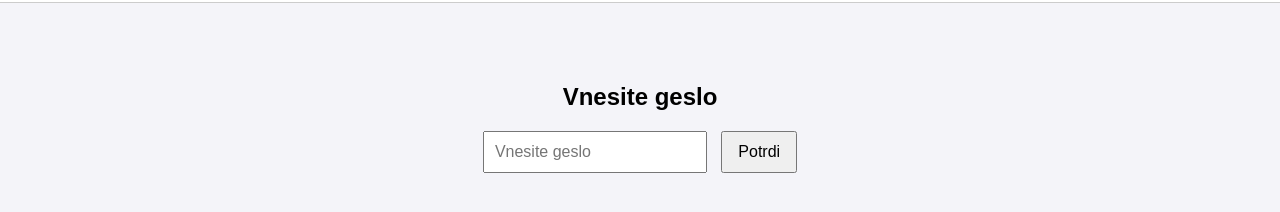
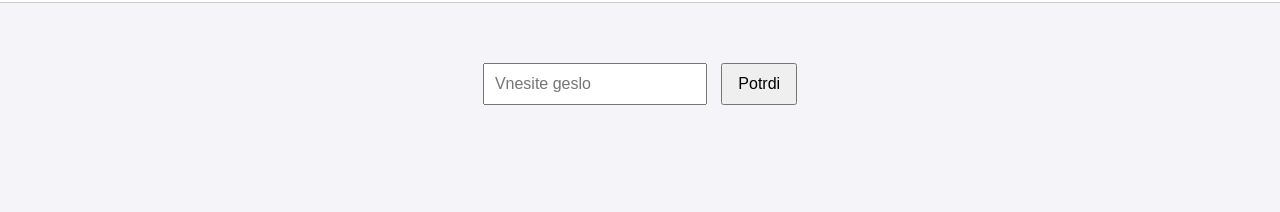
Before and after one commit to NalNetflix1/gyatt, a plain HTML site: page index.html in a window 1280 px wide. Shown: the part 142-354 px from the top of the page. Drawn offline with Linux system fonts and the light colour scheme.

Commit message:
Update index.html

```diff
--- a/index.html
+++ b/index.html
@@ -92,7 +92,6 @@
 
     <!-- ✅ Popravljeno besedilo na prijavni strani -->
     <div id="login">
-        <h2>Vnesite geslo</h2>
         <input type="password" id="password" placeholder="Vnesite geslo" />
         <button onclick="checkPassword()">Potrdi</button>
         <p id="error"></p>
```
